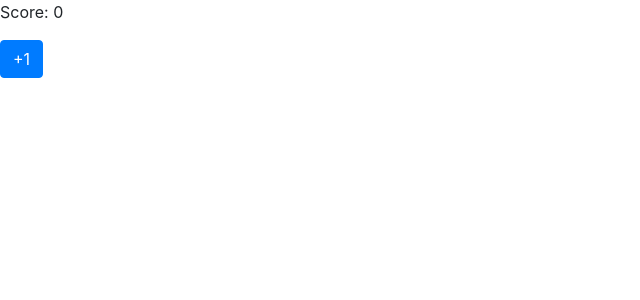
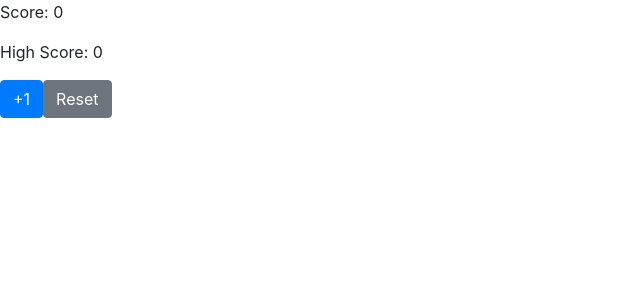
Before and after one commit to dojeda1/bug-memory, a React (Create React App) app: page / in a window 1280 px wide. Shown: the top 300 px of the page, without its empty margins (0-640 px from the left). Built offline with nearby package versions, Linux system fonts and the light colour scheme.

Commit message:
Now keeps track of high score and can reset score.

```diff
--- a/src/components/Test.js
+++ b/src/components/Test.js
@@ -3,21 +3,34 @@ import React from "react";
 class Test extends React.Component {
   // Initial state
   state = {
-    score: 0
+    score: 0,
+    highScore: 0
   };
 
-  // handleIncrement increments score by 1
+  // Increments score by 1
   handleIncrement = () => {
-    this.setState({ score: this.state.score + 1 });
+    if (this.state.score >= this.state.highScore) {
+      this.setState({ score: this.state.score + 1, highScore: this.state.highScore + 1 });
+    } else {
+      this.setState({ score: this.state.score + 1 });
+    }
   };
+
+  handleReset = () => {
+    this.setState({ score: 0 });
+  }
 
   render() {
     return (
 
       <div>
         <p>Score: {this.state.score}</p>
+        <p>High Score: {this.state.highScore}</p>
         <button className="btn btn-primary" onClick={this.handleIncrement}>
           +1
+          </button>
+        <button className="btn btn-secondary" onClick={this.handleReset}>
+          Reset
           </button>
       </div>
 
```
